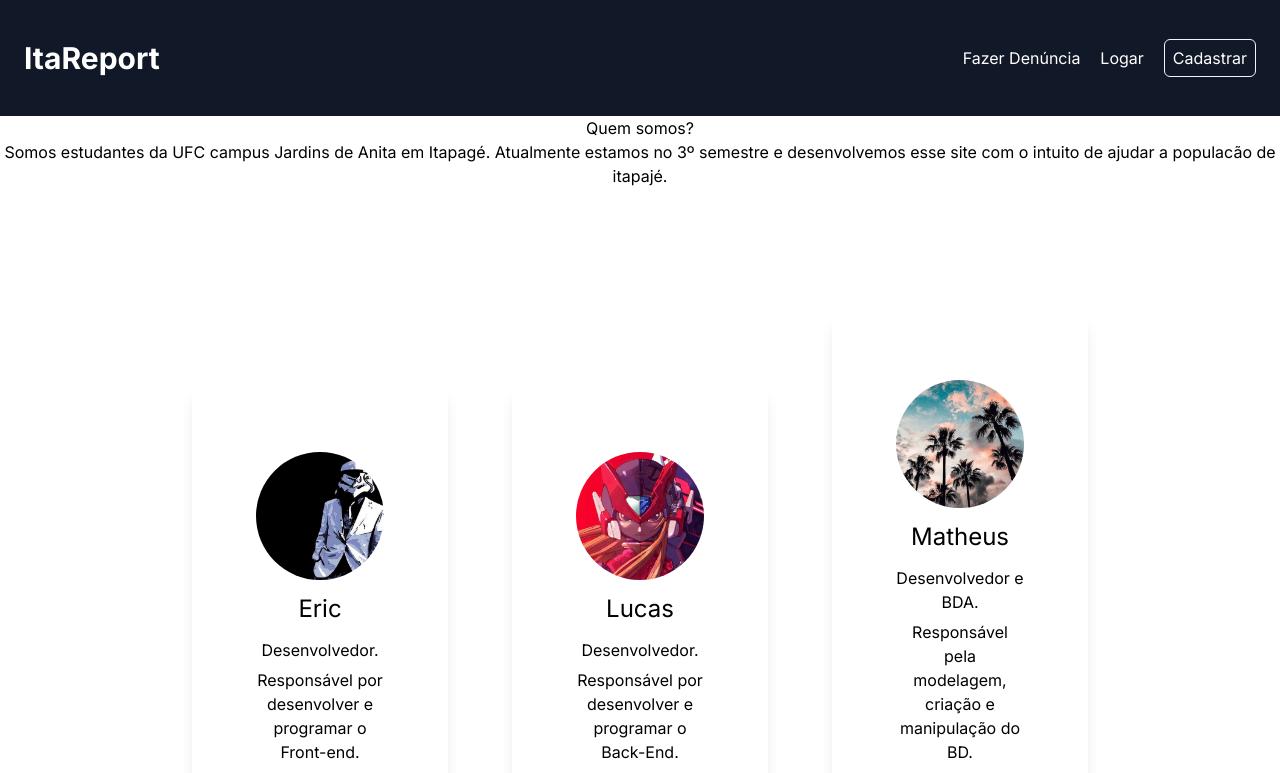
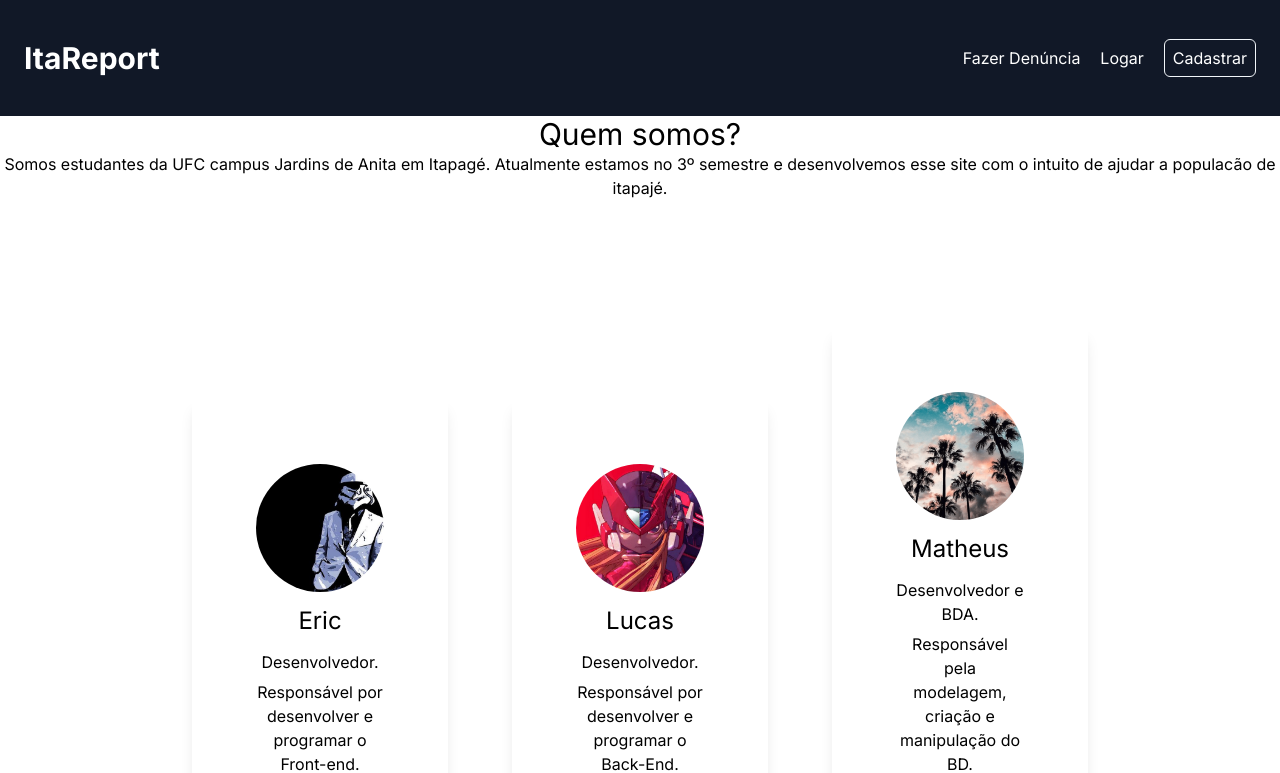
Before and after one commit to Theus1990/itareport, a Next.js app: page /sobre in a window 1280 px wide. Shown: the top 773 px of the page. Built offline with nearby package versions, Linux system fonts and the light colour scheme.

Commit message:
title correction about

```diff
--- a/src/app/sobre/page.jsx
+++ b/src/app/sobre/page.jsx
@@ -14,7 +14,7 @@ function Sobre() {
             <Header />
 
             <div className='title'>
-                <h1 className='text-center'>Quem somos?</h1>
+                <h1 className='text-3xl text-center'>Quem somos?</h1>
                 <p className='text-center'>
                     Somos estudantes da UFC campus Jardins de Anita em Itapagé.
                     Atualmente estamos no 3º semestre e desenvolvemos esse site
```
